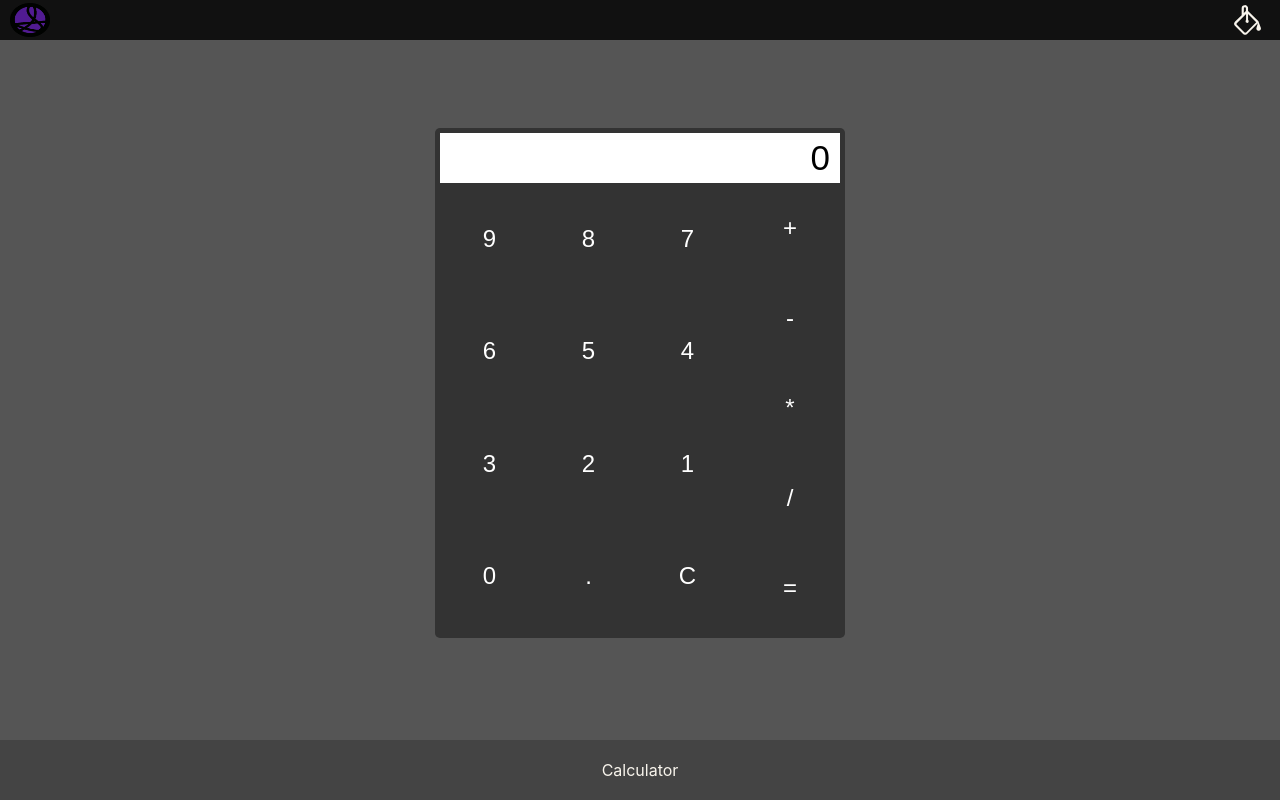
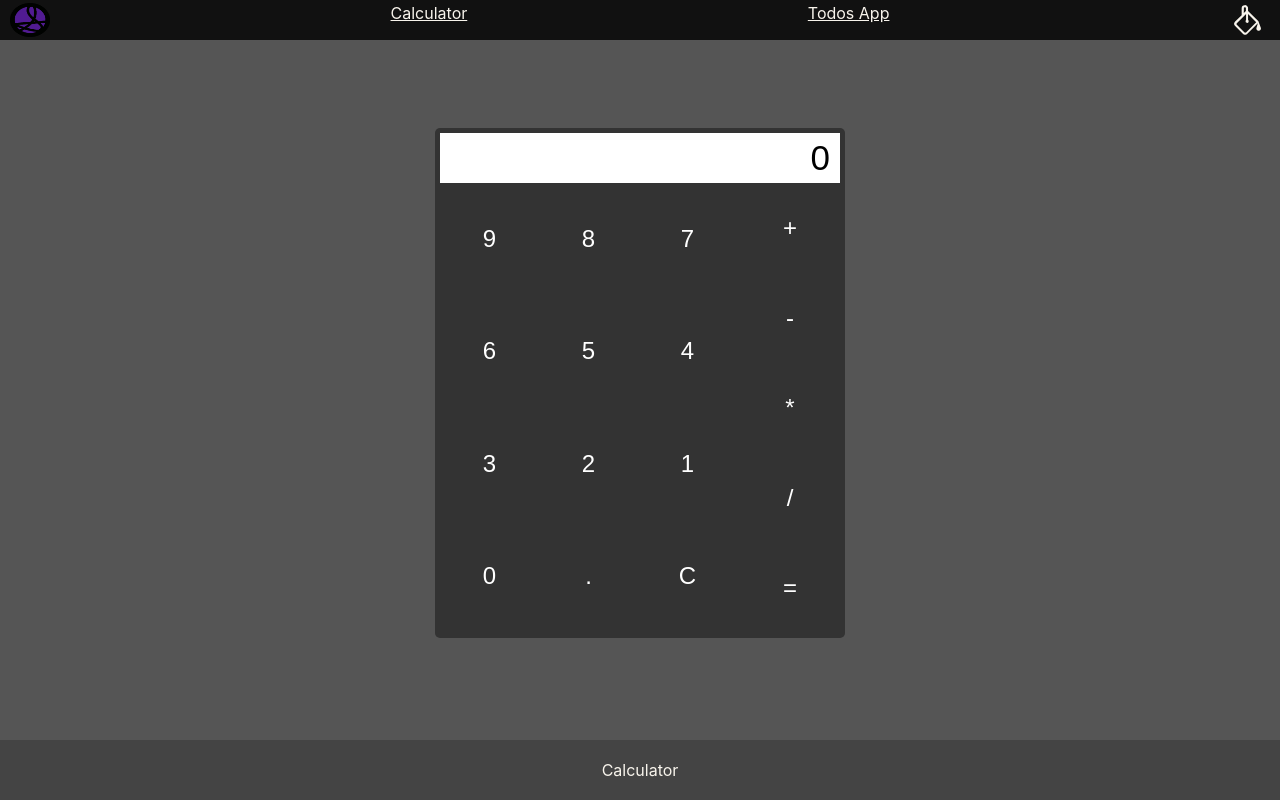
Before and after one commit to alschofield/calculator, a React (Create React App) app: page / in a window 1280 px wide. Built offline with nearby package versions, Linux system fonts and the light colour scheme.

Commit message:
nav changes

```diff
--- a/src/features/main-components/nav/Nav.js
+++ b/src/features/main-components/nav/Nav.js
@@ -6,8 +6,9 @@ import { withTheme } from '../../../themes';
 const Nav  = ({theme, handleThemeToggle }) => {
   return (
     <Container theme={theme.nav.container} data-testid='nav-container'>
-      <NavItem theme={theme.nav.item} type='image' src={`${process.env.PUBLIC_URL}/scho-logo.png`} href='/' />
-      {/* <NavItem type="anchor" value="Merch" href="https://scho.clothing" /> */}
+      <NavItem theme={theme.nav.item} type='image' src={`${process.env.PUBLIC_URL}/scho-logo.png`} href='https://lit-scrubland-37427.herokuapp.com/' />
+      <NavItem theme={theme.nav.item} type="anchor" value="Calculator" href="/" />
+      <NavItem theme={theme.nav.item} type="anchor" value="Todos App" href="https://still-brushlands-04490.herokuapp.com/" />
       <NavItem theme={theme.nav.item} type='icon' icon='paint' onClick={handleThemeToggle} />
     </Container>
   );
```
Also changed, not shown: 1 other file (tests, documents, lock files or other folders).
